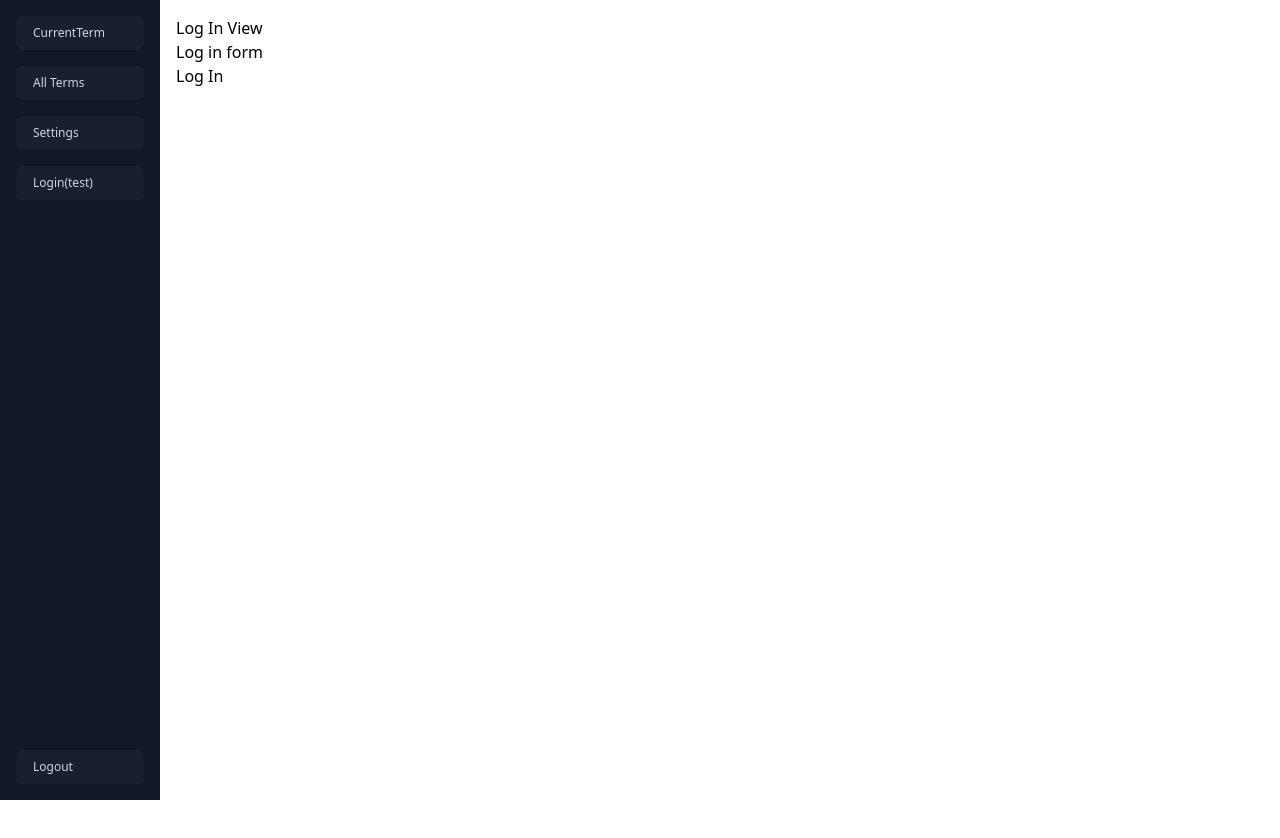
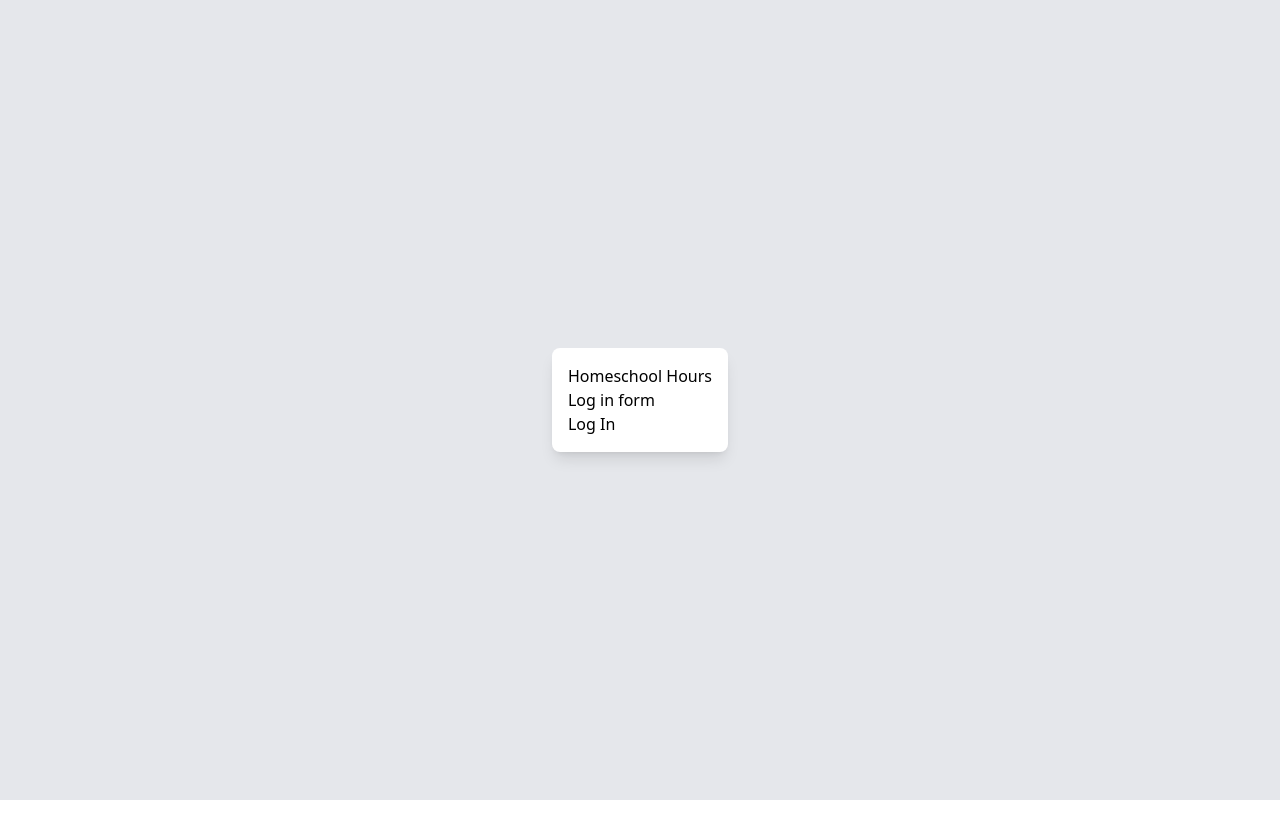
Before and after one commit to brendanbax/homeschool-hours, a React (Vite) app: page / in a window 1280 px wide. Shown: the top 838 px of the page. After the commit the page ends 800 px from the top, so only its background shows below. Built offline with nearby package versions, Linux system fonts and the light colour scheme.

Commit message:
basic styling - the worst

```diff
--- a/src/views/LogInView.tsx
+++ b/src/views/LogInView.tsx
@@ -1,24 +1,24 @@
 import React, { useEffect } from 'react'
-import { Layout } from '../components/Layout'
 import { LogInForm } from '../components/LogInForm'
 import useAuth from '../hooks/useAuth'
 import { useNavigate } from 'react-router-dom'
 
 export const LogInView = () => {
-  let navigate = useNavigate()
-  let auth = useAuth()
+  const navigate = useNavigate()
+  const { authed } = useAuth()
 
   useEffect(() => {
-    if (auth) {
+    if (authed) {
       navigate('/current')
     }
-    return
   }, [])
 
   return (
-    <Layout>
-      <h1>Log In View</h1>
-      <LogInForm />
-    </Layout>
+    <div className='min-h-screen flex flex-col items-center justify-center bg-gray-200'>
+      <div className='bg-white rounded-lg p-4 shadow-lg'>
+        <h1>Homeschool Hours</h1>
+        <LogInForm />
+      </div>
+    </div>
   )
 }
```
